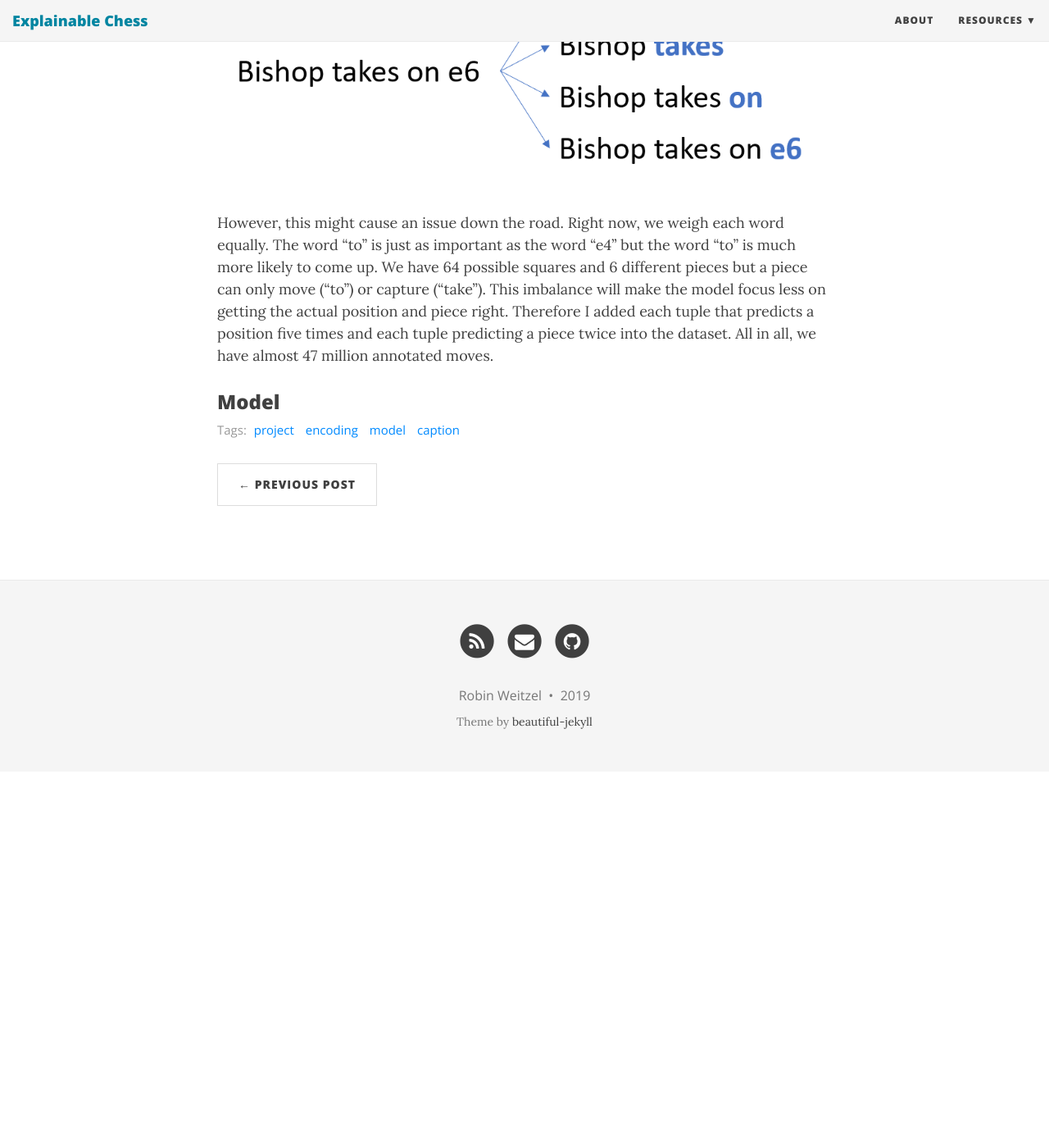
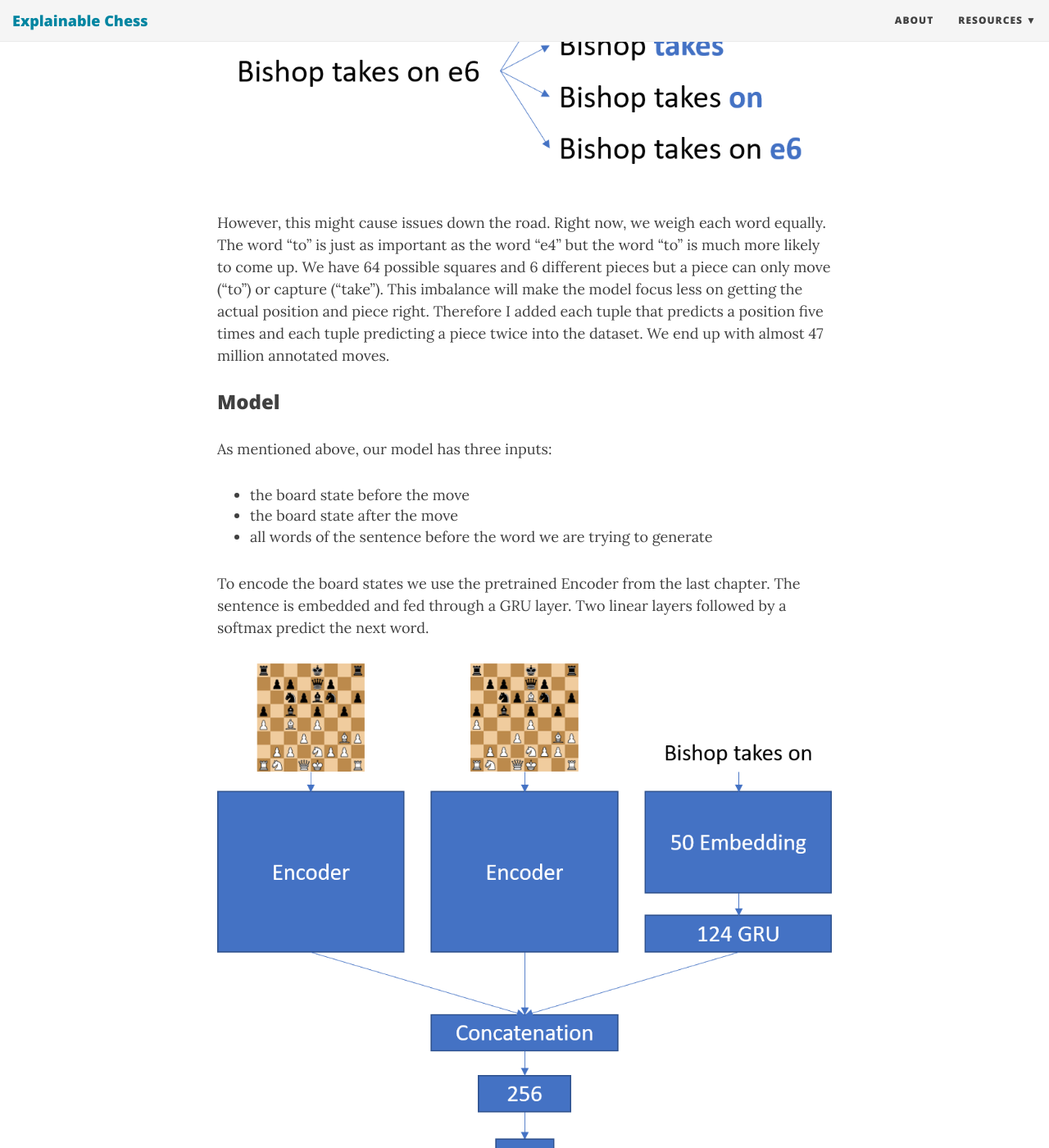
Before and after one commit to RobinWeitzel/nn-project, a Jekyll site: the page built from _posts/2019-05-13-simple-captions.md, in a window 1280 px wide and 1400 px high, scrolled down 3871 px. Shown: the whole window at 82% size. Built offline with Jekyll 4.4.1, drawn with Linux system fonts in a browser that asks for light colours; nearby versions of some CDN libraries; before the commit the page ends 4812 px from its top, so only the background shows below that; some of the changed text lies outside the part shown.

Commit message:
continued sixth blog post

```diff
--- a/_posts/2019-05-13-simple-captions.md
+++ b/_posts/2019-05-13-simple-captions.md
@@ -4,7 +4,7 @@ title:  "Simple Captions"
 date:   2019-05-13 13:11:00 +0200
 tags: project encoding model caption
 ---
-In this post, I want to train a network to say what the last move was if I show it the board state before and after the move.
+In this post, I want to train a network to say what the last move was by showing it the board state before and after the move.
 This task can easily be done by traditional, non-neural chess engines.
 However, it showcases that our model can not just recite a chess board (see last post for more info about this) but also interpret it.
 That's critical for our last step, generating explanations for moves.
@@ -122,14 +122,26 @@ def moveToSentence(move, verbose=False):
 This yielded a dataset of around 5.5 million moves with captions.
 Next, I further separated this dataset to so that each word is shown as the output once.
 
-![model architecture](../img/post_6_vis_2.PNG)
+![data format 2](../img/post_6_vis_2.PNG)
 
-However, this might cause an issue down the road.
+However, this might cause issues down the road.
 Right now, we weigh each word equally.
 The word "to" is just as important as the word "e4" but the word "to" is much more likely to come up.
 We have 64 possible squares and 6 different pieces but a piece can only move ("to") or capture ("take").
 This imbalance will make the model focus less on getting the actual position and piece right.
 Therefore I added each tuple that predicts a position five times and each tuple predicting a piece twice into the dataset.
-All in all, we have almost 47 million annotated moves.
+We end up with almost 47 million annotated moves.
 
 ### Model
+As mentioned above, our model has three inputs:
+* the board state before the move
+* the board state after the move
+* all words of the sentence before the word we are trying to generate
+
+To encode the board states we use the pretrained Encoder from the last chapter.
+The sentence is embedded and fed through a GRU layer.
+Two linear layers followed by a softmax predict the next word.
+
+![model architecture](../img/post_6_vis_3.PNG)
+
+After training for eight hours (1 epoch), the model achieved an accuracy of 92%.
```
Also changed, not shown: other parts of _posts/2019-05-13-simple-captions.md (+1 -1 lines), img/post_6_vis_3.PNG (added).
